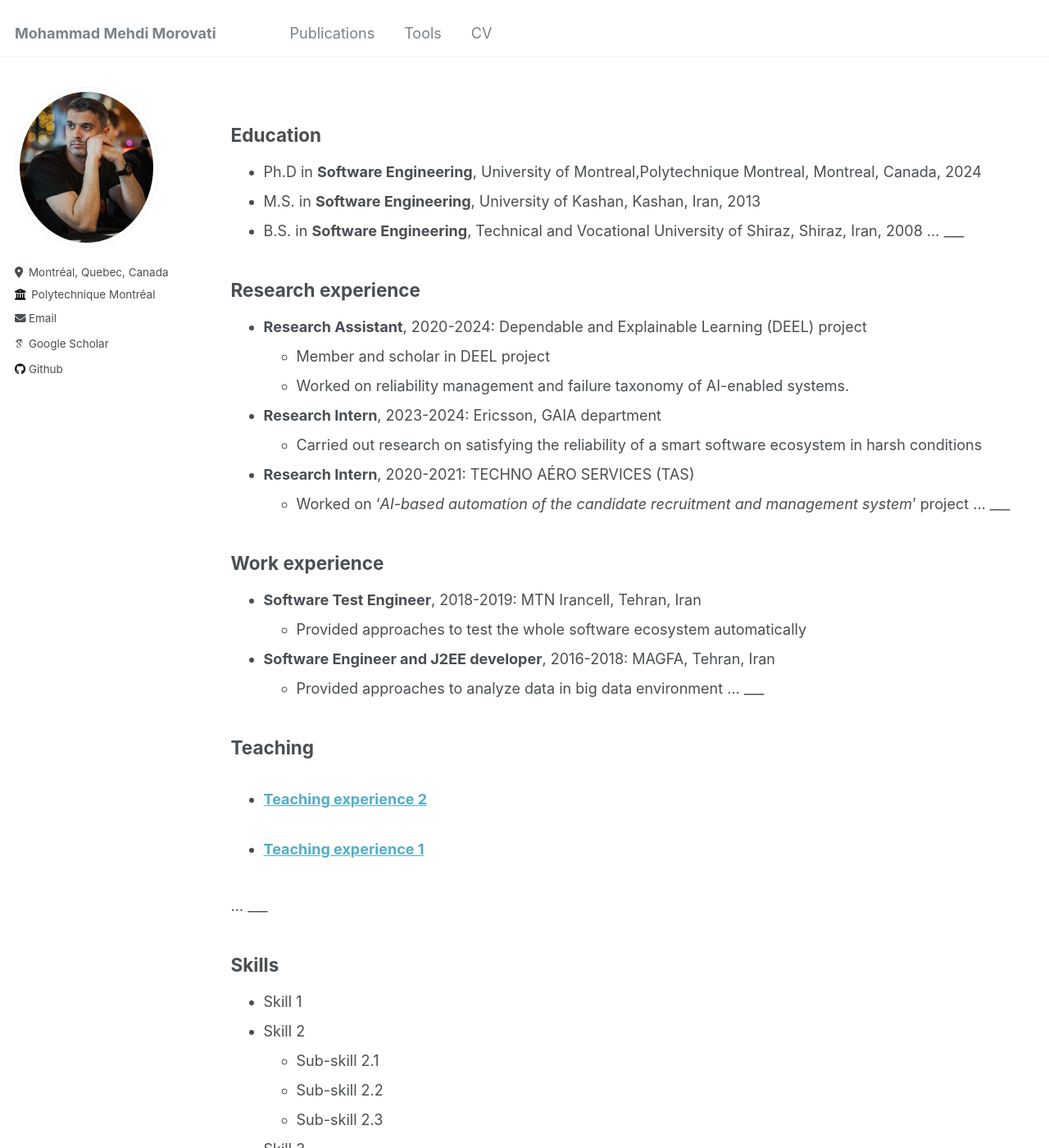
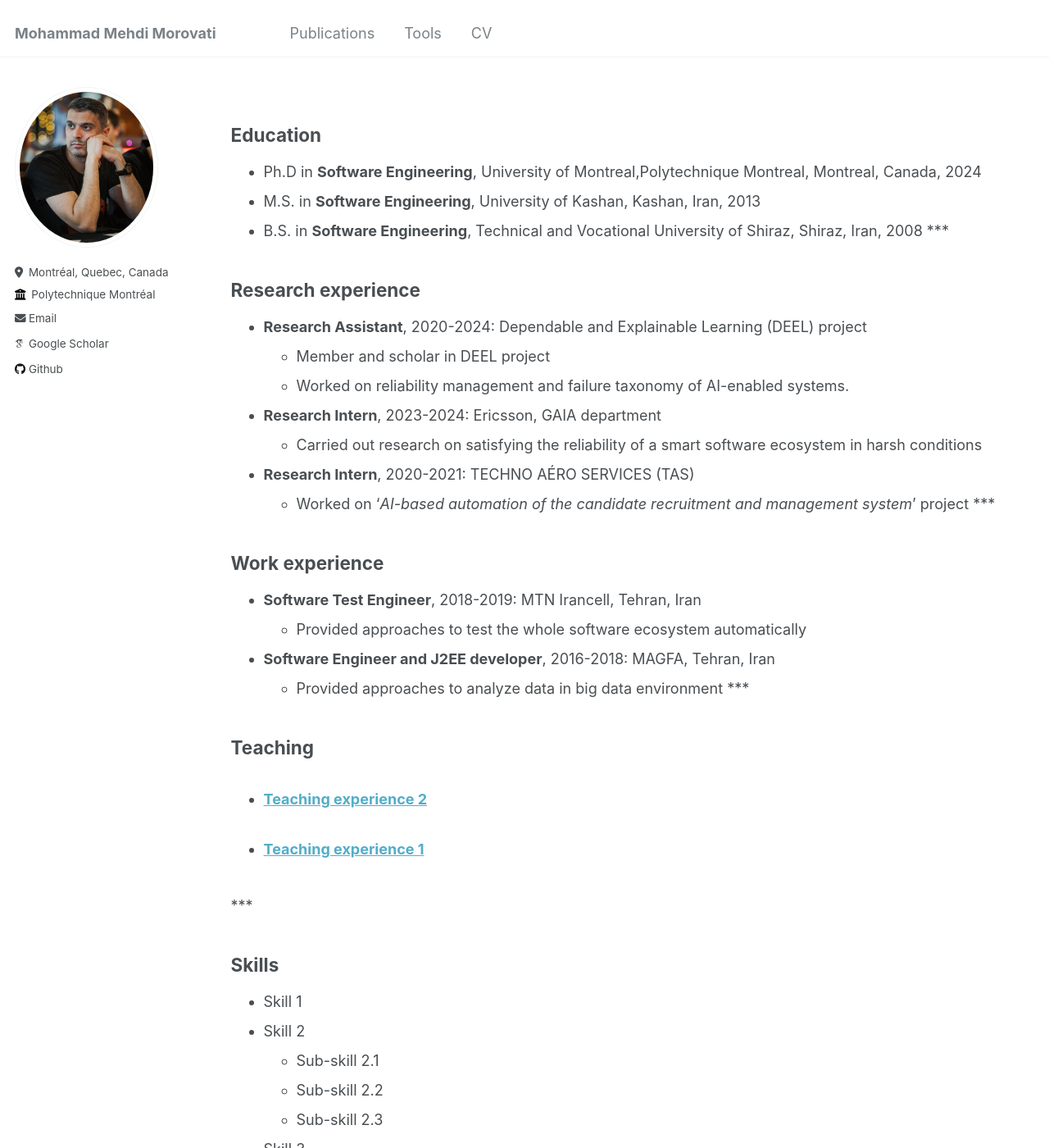
Before and after one commit to mehdi-morovati/mehdi-morovati.github.io, a Jekyll site: the page built from _pages/cv.md, in a window 1280 px wide and 1400 px high. Shown: the whole window at 82% size. Built offline with Jekyll 4.4.1, drawn with Linux system fonts in a browser that asks for light colours; some web fonts are replaced.

Commit message:
Update cv.md

```diff
--- a/_pages/cv.md
+++ b/_pages/cv.md
@@ -12,8 +12,8 @@ redirect_from:
 ## Education
 * Ph.D in **Software Engineering**, University of Montreal,Polytechnique Montreal, Montreal, Canada, 2024
 * M.S. in **Software Engineering**, University of Kashan, Kashan, Iran, 2013
-* B.S. in **Software Engineering**, Technical and Vocational University of Shiraz, Shiraz, Iran, 2008 ...
-___
+* B.S. in **Software Engineering**, Technical and Vocational University of Shiraz, Shiraz, Iran, 2008
+***
 
 ## Research experience
 * **Research Assistant**, 2020-2024: Dependable and Explainable Learning (DEEL) project
@@ -24,23 +24,23 @@ ___
   * Carried out research on satisfying the reliability of a smart software ecosystem in harsh conditions
 
 * **Research Intern**, 2020-2021: TECHNO AÉRO SERVICES (TAS)
-  * Worked on ‘*AI-based automation of the candidate recruitment and management system*’ project ...
-___
+  * Worked on ‘*AI-based automation of the candidate recruitment and management system*’ project
+***
 
 ## Work experience
 * **Software Test Engineer**, 2018-2019: MTN Irancell, Tehran, Iran
   * Provided approaches to test the whole software ecosystem automatically
 
 * **Software Engineer and J2EE developer**, 2016-2018: MAGFA, Tehran, Iran
-  * Provided approaches to analyze data in big data environment ...
-___
+  * Provided approaches to analyze data in big data environment
+***
 
 ## Teaching
   <ul>{% for post in site.teaching reversed %}
     {% include archive-single-cv.html %}
   {% endfor %}</ul>
-<br> ...
-___
+<br>
+***
 
 ## Skills
 * Skill 1
```
